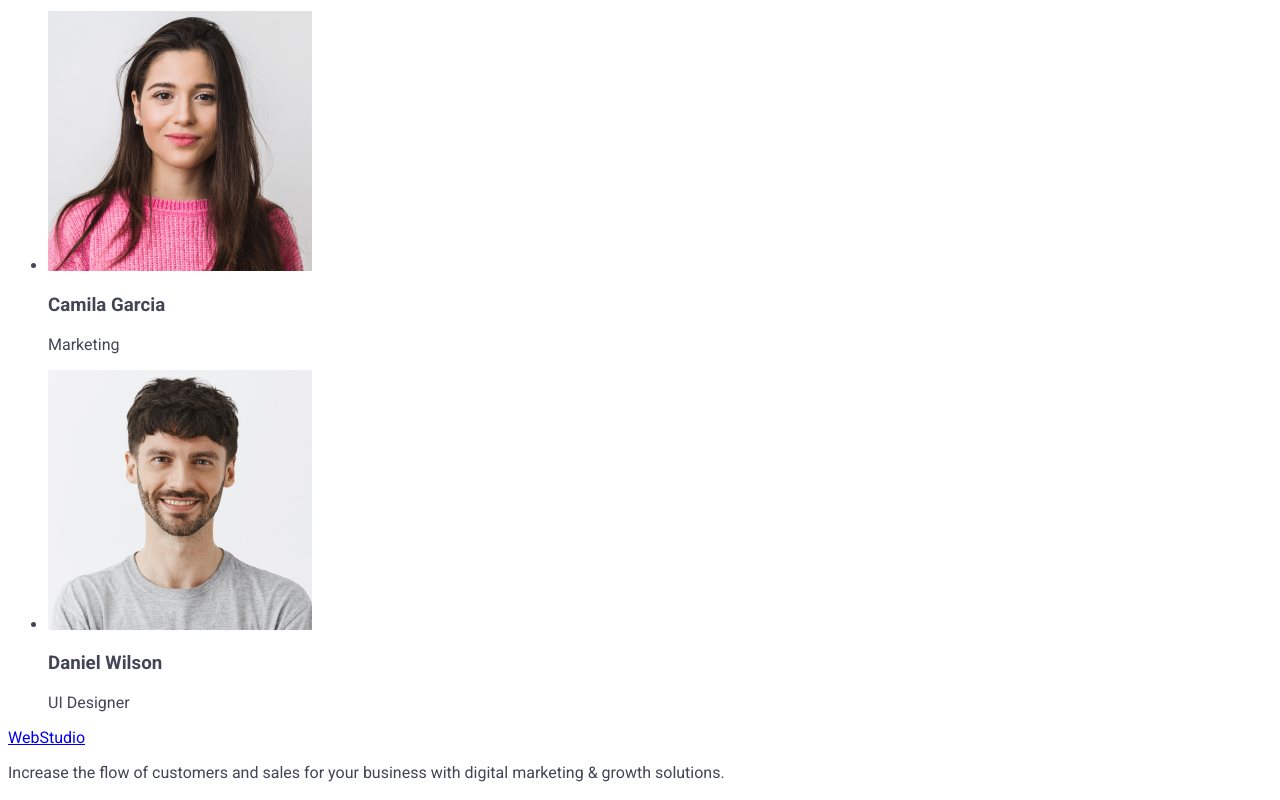
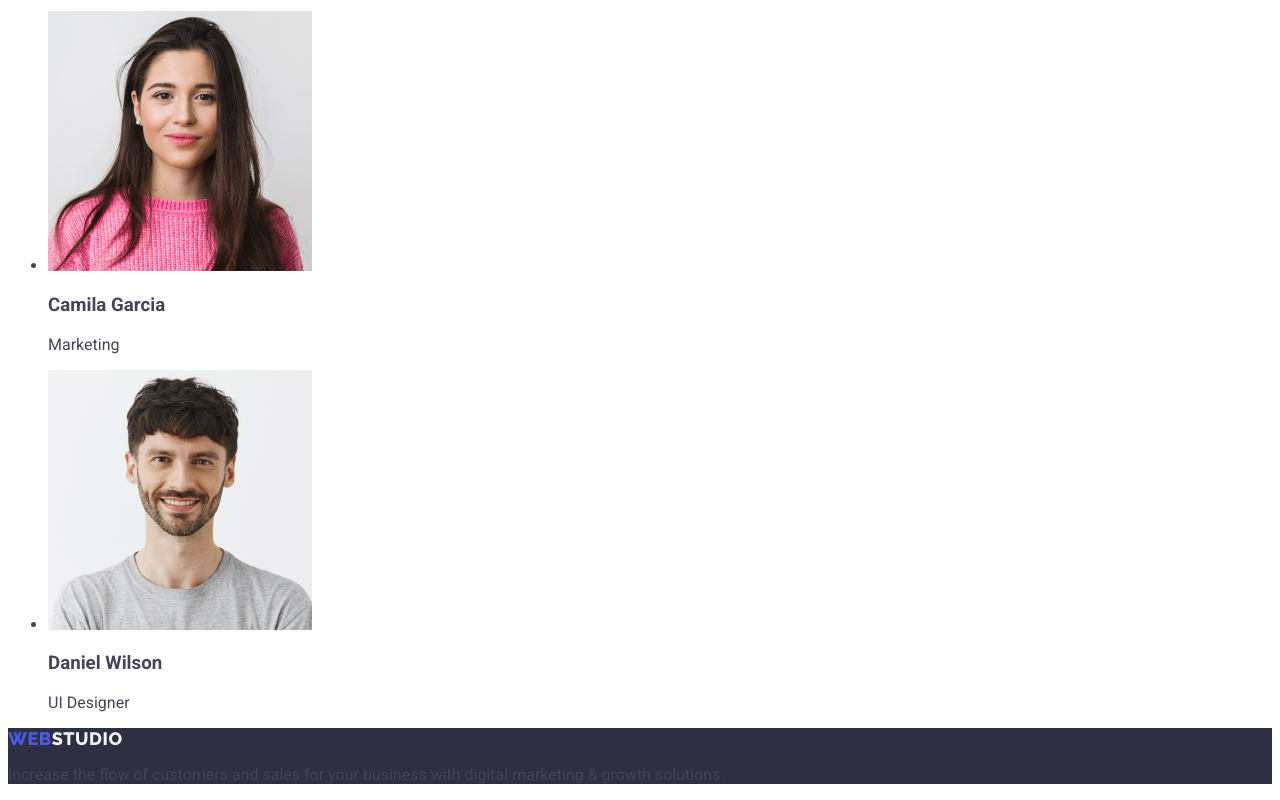
Before and after one commit to Malvina1993/-goit-markup-hw-02, a plain HTML site: page index.html in a window 1280 px wide. Shown: the part 2566-3366 px from the top of the page. Drawn offline with Linux system fonts and the light colour scheme.

Commit message:
add styles to footer

```diff
--- a/css/styles.css
+++ b/css/styles.css
@@ -5,6 +5,8 @@
     --header-menu-color: #2e2f42;
     --header-color-link: #404bbf;
     --color-address: #434455;
+    --footer-color-br: #2e2f42;
+    --footer-color-logo:#f4f4fd;
 
 }
 /** HEADER Style*/
@@ -59,3 +61,14 @@
 .address-li:focus {
     color: var(--header-color-link);
 }
+/*-------------------------------------------------------*/
+
+/*FOOTER*/
+
+.footer-body {
+    background-color: var(--footer-color-br)
+}
+
+.footer-logo {
+    color:var(--footer-color-logo);
+}
--- a/index.html
+++ b/index.html
@@ -124,8 +124,8 @@
 
     </main>
 
-    <footer>
-            <a href="./index.html">WebStudio</a>
+    <footer class="footer-body">
+            <a href="./index.html" class="header-logo link">Web<span class="footer-logo">Studio</span></a>
 
                 <p>
                     Increase the flow of customers and sales for your business with digital marketing & growth solutions.
```
Also changed, not shown: portfolio.html (+2 -2 lines).
